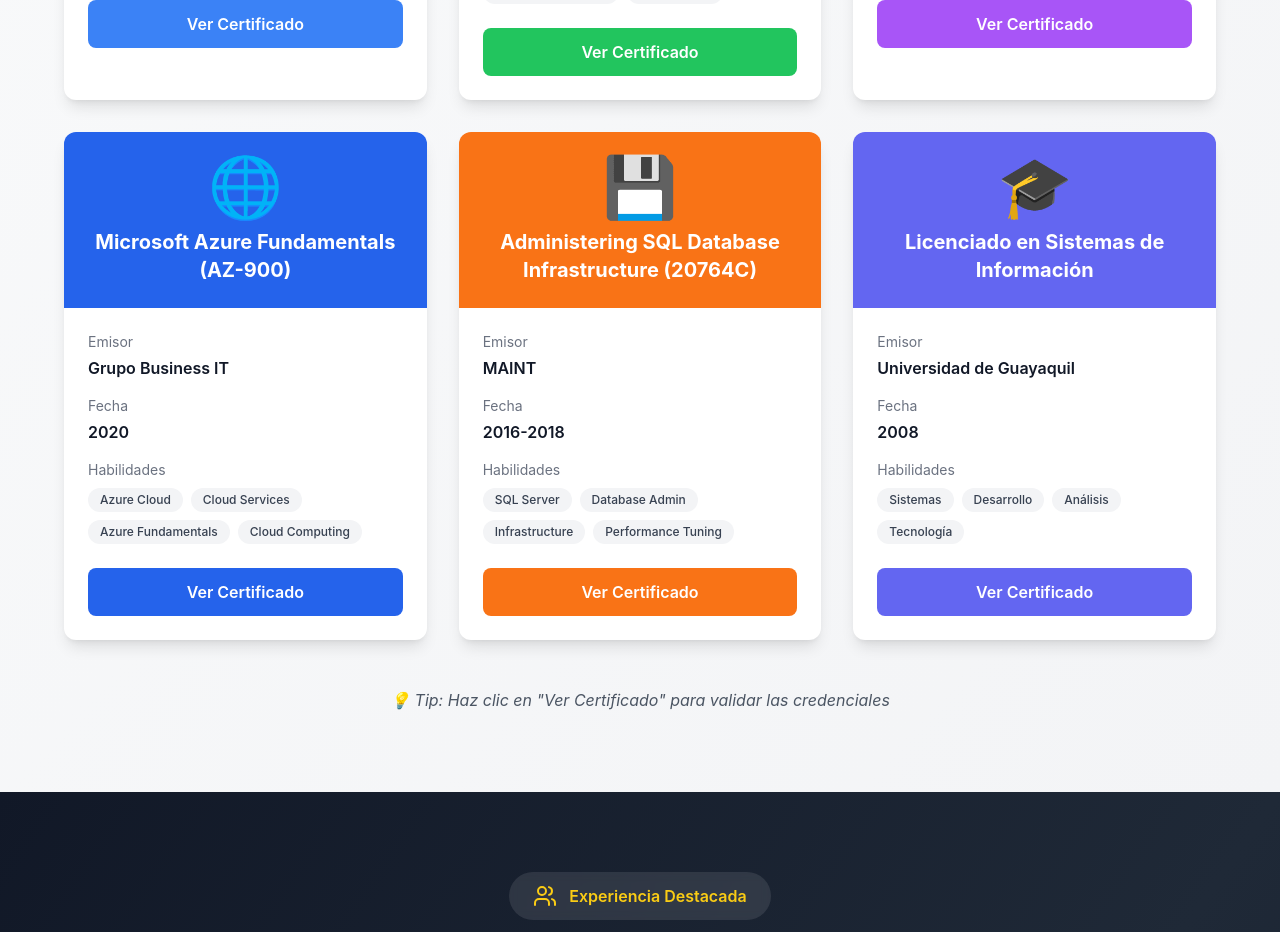
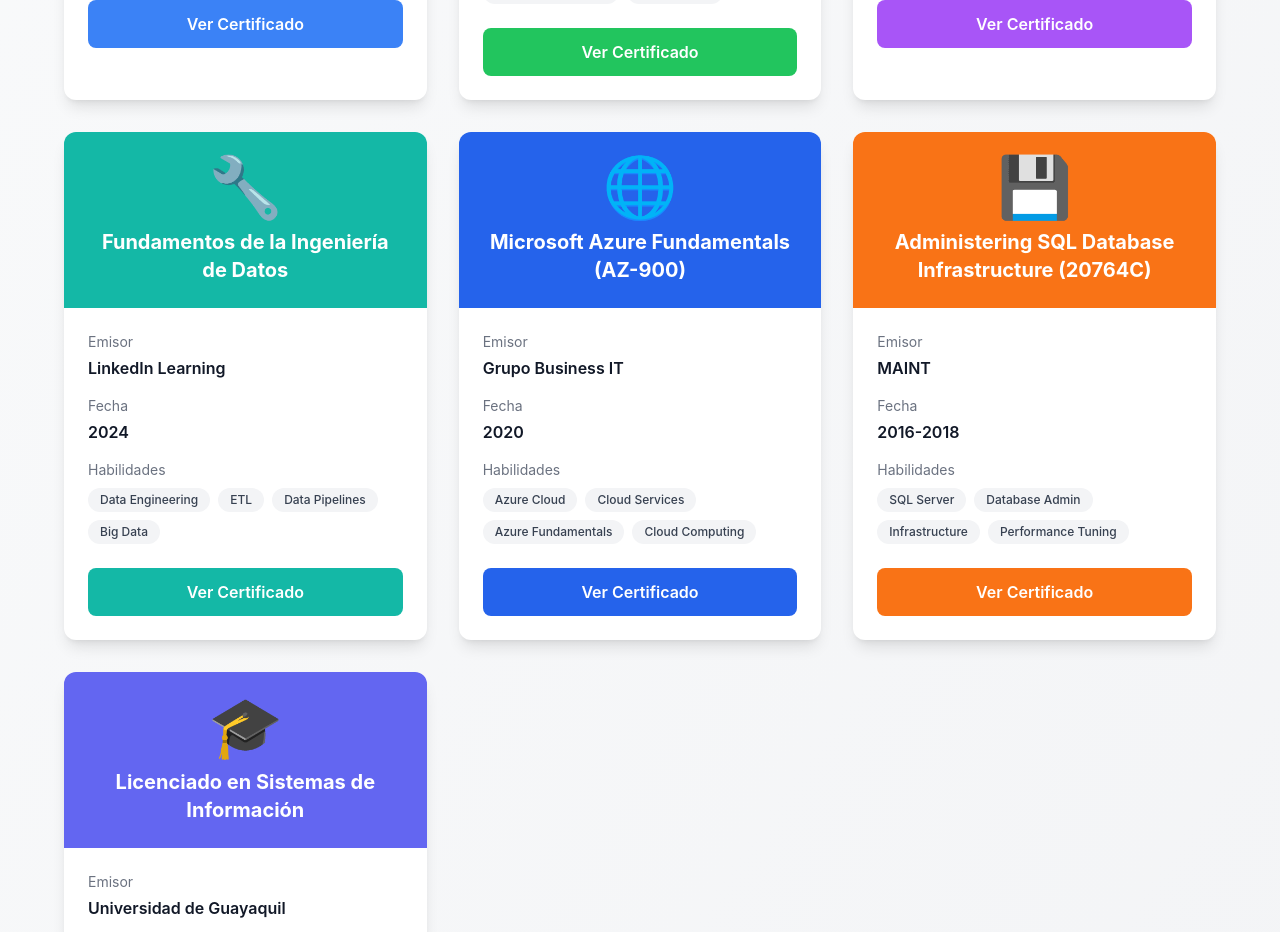
Before and after one commit to MrFercho01/mi-portafolio, a React (Vite) app: page / in a window 1280 px wide. Shown: the part 5160-6092 px from the top of the page. Built offline with nearby package versions, Linux system fonts and the light colour scheme.

Commit message:
🔗 Actualizar URLs de certificados de LinkedIn Learning
- Corregir URL de Azure DevOps Esencial
- Actualizar Fundamentos de Arquitectura Empresarial
- Actualizar Aprende Gobernanza de Datos
- Agregar nuevo certificado: Fundamentos de Ingeniería de Datos

```diff
--- a/src/components/Certificates.tsx
+++ b/src/components/Certificates.tsx
@@ -15,7 +15,7 @@
     title: 'Azure DevOps Esencial',
     issuer: 'LinkedIn Learning',
     date: '2024',
-    certificateUrl: 'https://www.linkedin.com/learning/certificates/5cc994a000534636c1a3dd35d03c4029996319691548e46bf4616a8ea50c71b69?trk=share_certificate',
+    certificateUrl: 'https://www.linkedin.com/learning/certificates/5cc994a00053463c1a3dd35d03c4f29996319691548e46bf4616a8ea50c71b69?trk=share_certificate',
     icon: '☁️',
     color: 'bg-blue-500',
     skills: ['Azure DevOps', 'CI/CD', 'Pipelines', 'VSTS'],
@@ -24,7 +24,7 @@
     title: 'Fundamentos de la Arquitectura Empresarial',
     issuer: 'LinkedIn Learning',
     date: '2024',
-    certificateUrl: 'https://www.linkedin.com/feed/update/urn:li:activity:7393013727542841344/',
+    certificateUrl: 'https://www.linkedin.com/learning/certificates/763af234a1268ec002d272d1e832d105dcebc89b6e67d4382f1b253de888edbf?trk=share_certificate',
     icon: '🏗️',
     color: 'bg-green-500',
     skills: ['Arquitectura', 'Enterprise', 'Diseño de Sistemas', 'Estrategia TI'],
@@ -33,10 +33,19 @@
     title: 'Aprende Gobernanza de Datos',
     issuer: 'LinkedIn Learning',
     date: '2024',
-    certificateUrl: 'https://www.linkedin.com/feed/update/urn:li:activity:7392774377705635840/',
+    certificateUrl: 'https://www.linkedin.com/learning/certificates/4a1a2c66164d258215bd3e64a4bf4f49383770e388542aec161065b17ff94e34?trk=share_certificate',
     icon: '📊',
     color: 'bg-purple-500',
     skills: ['Data Governance', 'Data Quality', 'Compliance', 'Data Management'],
+  },
+  {
+    title: 'Fundamentos de la Ingeniería de Datos',
+    issuer: 'LinkedIn Learning',
+    date: '2024',
+    certificateUrl: 'https://www.linkedin.com/learning/certificates/f1a051a4ae52171b62f03adf99601bfc3bcfc7163b5d079f7dc257aaef01e649?trk=share_certificate',
+    icon: '🔧',
+    color: 'bg-teal-500',
+    skills: ['Data Engineering', 'ETL', 'Data Pipelines', 'Big Data'],
   },
   {
     title: 'Microsoft Azure Fundamentals (AZ-900)',
```
